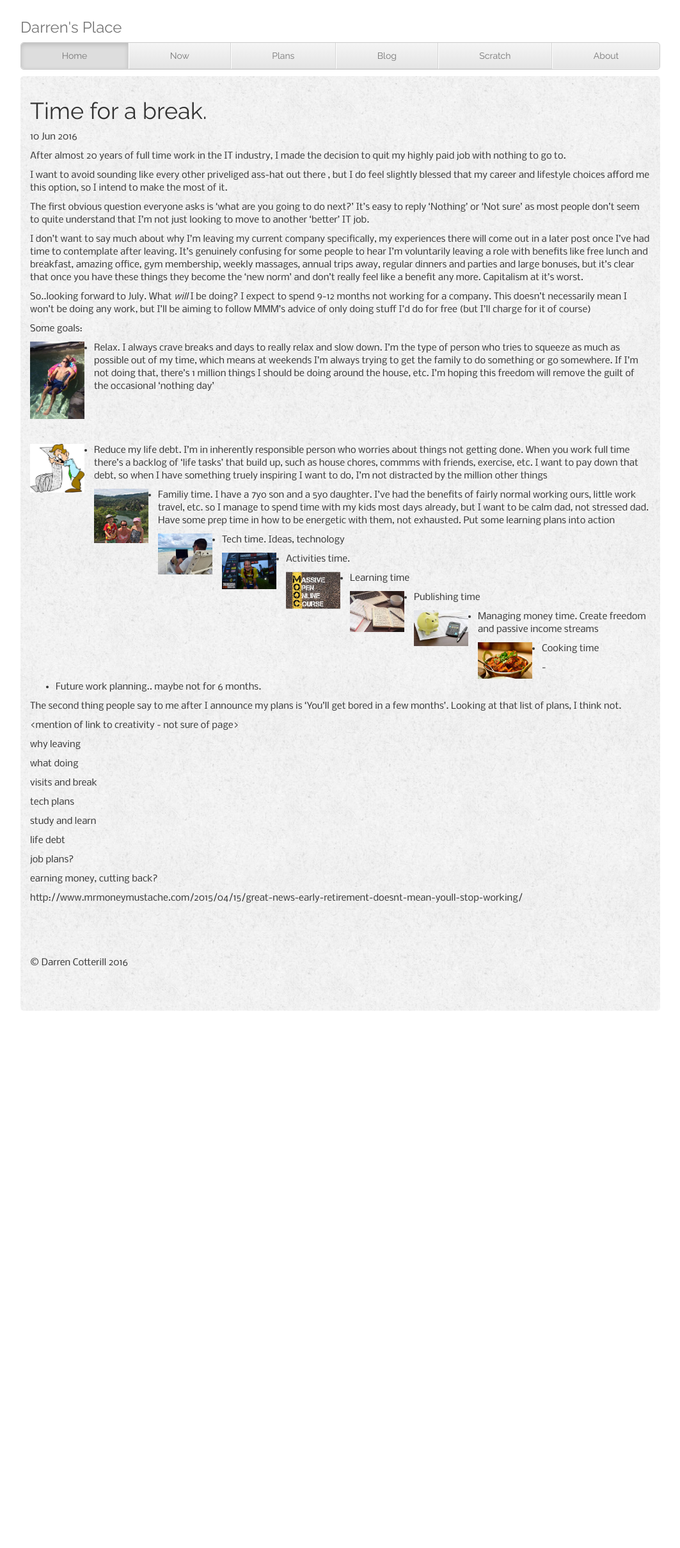
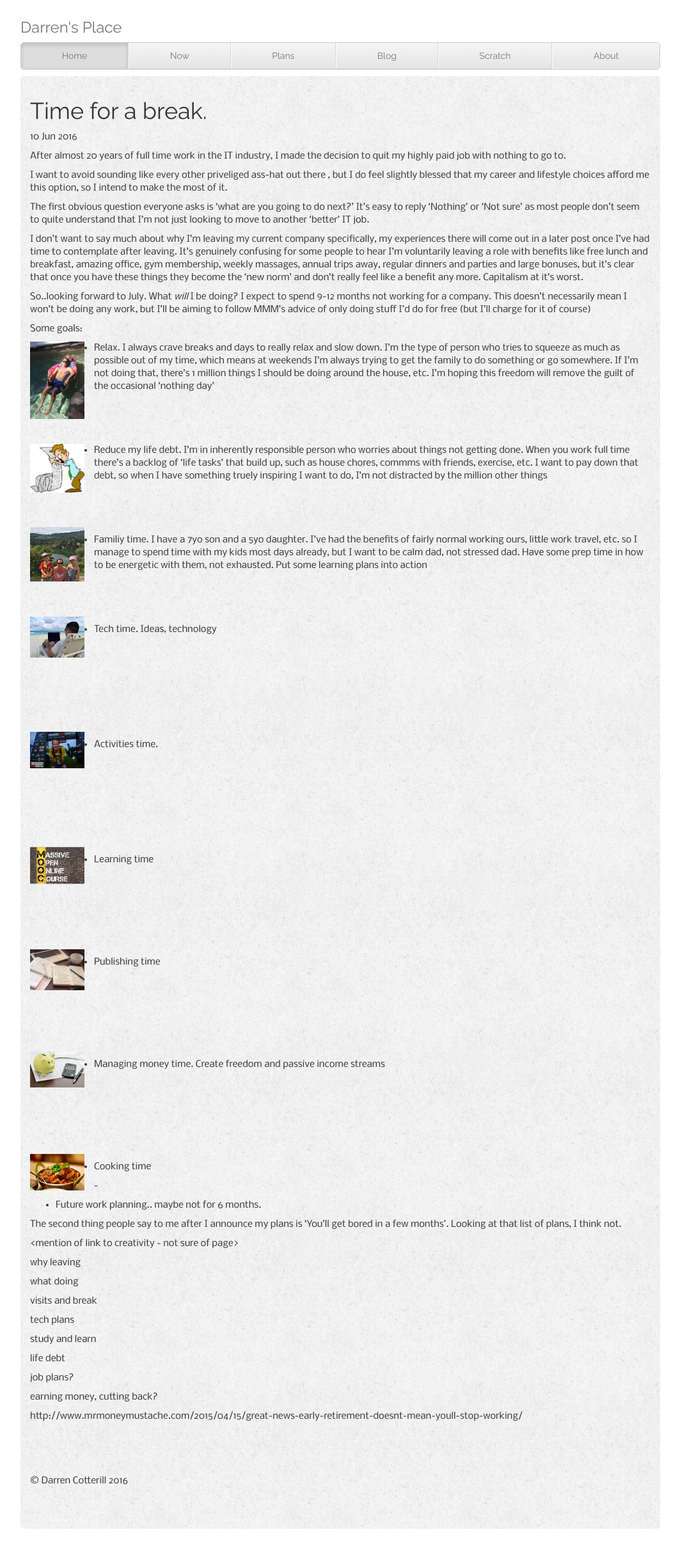
Before and after one commit to DCotterill/DCotterill.github.io, a Jekyll site: the page built from _posts/2016-06-01-Blog-First-Post-Career-Break.md, in a window 1280 px wide. Shown: the whole page at 64% size, without its empty margins (108-1171 px from the left). Built offline with Jekyll 4.4.1, drawn with Linux system fonts in a browser that asks for light colours; nearby versions of some CDN libraries; some web fonts are replaced; before the commit the page ends 1610 px from its top, so only the background shows below that.

Commit message:
Updated 2016-06-01-Blog-First-Post-Career-Break.md

```diff
--- a/_posts/2016-06-01-Blog-First-Post-Career-Break.md
+++ b/_posts/2016-06-01-Blog-First-Post-Career-Break.md
@@ -34,7 +34,6 @@ much as possible out of my time, which means at weekends I'm always trying to ge
 somewhere. If I'm not doing that, there's 1 million things I should be doing around the house, etc. I'm hoping this
  freedom will remove the guilt of the occasional 'nothing day'
 
-
  <br/><br/><br/>
 
 <img src="{{site.baseurl}}/img/to-do-list.jpg" width="100" align="left" style="PADDING-RIGHT: 15px;"/>
@@ -43,32 +42,39 @@ somewhere. If I'm not doing that, there's 1 million things I should be doing aro
 time there's a backlog of 'life tasks' that build up, such as house chores, commms with friends, exercise, etc. I want to
 pay down that debt, so when I have something truely inspiring I want to do, I'm not distracted by the million other things
 
+<br/><br/><br/>
 <img src="{{site.baseurl}}/img/family-time.jpg" width="100" align="left" style="PADDING-RIGHT: 15px;"/>
 
 - Familiy time. I have a 7yo son and a 5yo daughter. I've had the benefits of fairly normal working ours, little work
 travel, etc. so I manage to spend time with my kids most days already, but I want to be calm dad, not stressed dad. Have
 some prep time in how to be energetic with them, not exhausted. Put some learning plans into action
 
+<br/><br/><br/>
 <img src="{{site.baseurl}}/img/coding-beach.jpg" width="100" align="left" style="PADDING-RIGHT: 15px;"/>
 
 - Tech time. Ideas, technology
 
+<br/><br/><br/><br/><br/><br/>
 <img src="{{site.baseurl}}/img/running.jpg" width="100" align="left" style="PADDING-RIGHT: 15px;"/>
 
 - Activities time.
 
+<br/><br/><br/><br/><br/><br/>
 <img src="{{site.baseurl}}/img/mooc.jpg" width="100" align="left" style="PADDING-RIGHT: 15px;"/>
 
 - Learning time
 
+<br/><br/><br/><br/><br/><br/>
 <img src="{{site.baseurl}}/img/blog.jpg" width="100" align="left" style="PADDING-RIGHT: 15px;"/>
 
 - Publishing time
 
+<br/><br/><br/><br/><br/><br/>
 <img src="{{site.baseurl}}/img/manage-money.jpg" width="100" align="left" style="PADDING-RIGHT: 15px;"/>
 
 - Managing money time. Create freedom and passive income streams
 
+<br/><br/><br/><br/><br/><br/>
 <img src="{{site.baseurl}}/img/cooking.jpg" width="100" align="left" style="PADDING-RIGHT: 15px;"/>
 
 - Cooking time
```
